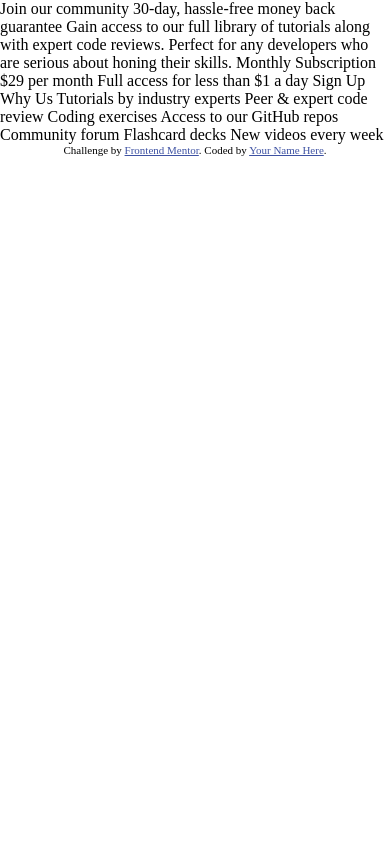
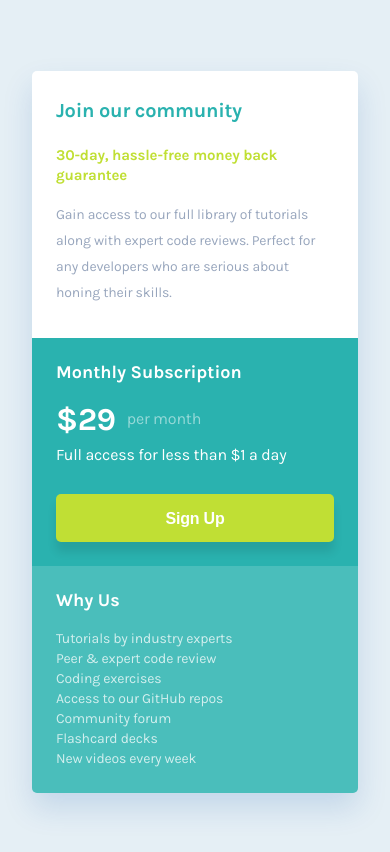
Before and after one commit to mihalymarcell86/single-price-grid-component, a plain HTML site: page index.html in a window 390 px wide. Drawn offline with Linux system fonts and the light colour scheme.

Commit message:
mobile layout

```diff
--- a/index.html
+++ b/index.html
@@ -22,20 +22,49 @@
     <title>Frontend Mentor | Single Price Grid Component</title>
   </head>
   <body>
-    Join our community 30-day, hassle-free money back guarantee Gain access to
-    our full library of tutorials along with expert code reviews. Perfect for
-    any developers who are serious about honing their skills. Monthly
-    Subscription &dollar;29 per month Full access for less than &dollar;1 a day
-    Sign Up Why Us Tutorials by industry experts Peer &amp; expert code review
-    Coding exercises Access to our GitHub repos Community forum Flashcard decks
-    New videos every week
-
+    <main>
+      <section class="section-top">
+        <h1>Join our community</h1>
+        <h2>30-day, hassle-free money back guarantee</h2>
+        <p>
+          Gain access to our full library of tutorials along with expert code
+          reviews. Perfect for any developers who are serious about honing their
+          skills.
+        </p>
+      </section>
+      <section class="section-middle">
+        <h2>Monthly Subscription</h2>
+        <p class="sub-fee">
+          <span class="price">&dollar;29</span
+          ><span class="per-month">per month</span>
+        </p>
+        <p>Full access for less than &dollar;1 a day</p>
+        <button>Sign Up</button>
+      </section>
+      <section class="section-bottom">
+        <div class="bottom__bg-overlay">
+          <h2>Why Us</h2>
+          <ul>
+            <li>Tutorials by industry experts</li>
+            <li>Peer &amp; expert code review</li>
+            <li>Coding exercises</li>
+            <li>Access to our GitHub repos</li>
+            <li>Community forum</li>
+            <li>Flashcard decks</li>
+            <li>New videos every week</li>
+          </ul>
+        </div>
+      </section>
+    </main>
     <footer>
-      <p class="attribution">
+      <p class="attribution" hidden>
         Challenge by
         <a href="https://www.frontendmentor.io?ref=challenge" target="_blank"
           >Frontend Mentor</a
-        >. Coded by <a href="#">Your Name Here</a>.
+        >. Coded by
+        <a href="https://www.github.com/mihalymarcell86" target="_blank"
+          >Marcell Mihály</a
+        >.
       </p>
     </footer>
   </body>
--- a/styles/style.scss
+++ b/styles/style.scss
@@ -1,6 +1,120 @@
 @use "utilities/global" as *;
 
 @include setup;
+
+body {
+  background-color: color(light-gray);
+  font-family: $font-karla;
+  padding-top: div(72, 856) * 100vh;
+  padding-bottom: div(62, 856) * 100vh;
+  padding-inline: rem(32px);
+}
+
+main {
+  box-shadow: 0px 15px 30px rgba(0, 81, 171, 0.148847);
+  border-radius: 5px;
+  overflow: hidden;
+}
+
+ul {
+  list-style: none;
+}
+
+.section-top {
+  background-color: white;
+  padding: rem(28px) rem(24px) rem(32px);
+
+  h1 {
+    @include setFont(rem(20px), 23px, 700);
+    letter-spacing: -0.25px;
+    color: color(cyan);
+    margin-bottom: em(24px, 20px);
+  }
+
+  h2 {
+    @include setFont(rem(15px), 20px, 700);
+    letter-spacing: -0.1875px;
+    color: color(bright-yellow);
+    margin-bottom: em(16px, 15px);
+  }
+
+  p {
+    @include setFont(rem(14px), 26px, 400);
+    letter-spacing: -0.175px;
+    color: color(grayish-blue);
+  }
+}
+
+.section-middle {
+  background-color: color(cyan);
+  padding: rem(24px);
+  color: white;
+
+  h2 {
+    @include setFont(rem(18px), 21px, 700);
+    margin-bottom: em(18px, 18px);
+  }
+
+  p {
+    @include setFont(rem(16px), 26px, 400);
+    letter-spacing: -0.2px;
+    margin-bottom: em(26px, 16px);
+  }
+
+  .sub-fee {
+    display: flex;
+    align-items: center;
+    margin-bottom: rem(4px);
+  }
+
+  .price {
+    @include setFont(rem(32px), 37px, 700);
+    letter-spacing: -0.4px;
+    margin-right: rem(11px);
+  }
+
+  .per-month {
+    opacity: 0.5;
+  }
+
+  button {
+    width: 100%;
+    border: 0;
+    background-color: color(bright-yellow);
+    box-shadow: 0px 10px 10px rgba(0, 0, 0, 0.0973011);
+    border-radius: 5px;
+    @include setFont(rem(16px), 19px, 700);
+    letter-spacing: -0.2px;
+    color: white;
+    padding-block: rem(15px) rem(14px);
+    cursor: pointer;
+    &:active {
+      box-shadow: 0px 5px 5px rgba(0, 0, 0, 0.0973011);
+      translate: 0 2px;
+    }
+  }
+}
+
+.section-bottom {
+  background-color: color(cyan);
+
+  h2 {
+    @include setFont(rem(18px), 21px, 700);
+    margin-bottom: em(18px, 18px);
+  }
+
+  ul {
+    @include setFont(rem(14px), 20px, 400);
+    letter-spacing: -0.175px;
+    opacity: 0.75;
+  }
+}
+
+.bottom__bg-overlay {
+  background-color: hsla(0, 0%, 100%, 0.15);
+  padding: rem(24px);
+  color: white;
+}
 
 .attribution {
   font-size: 11px;
```
Also changed, not shown: styles/style.css, 1 other file.
